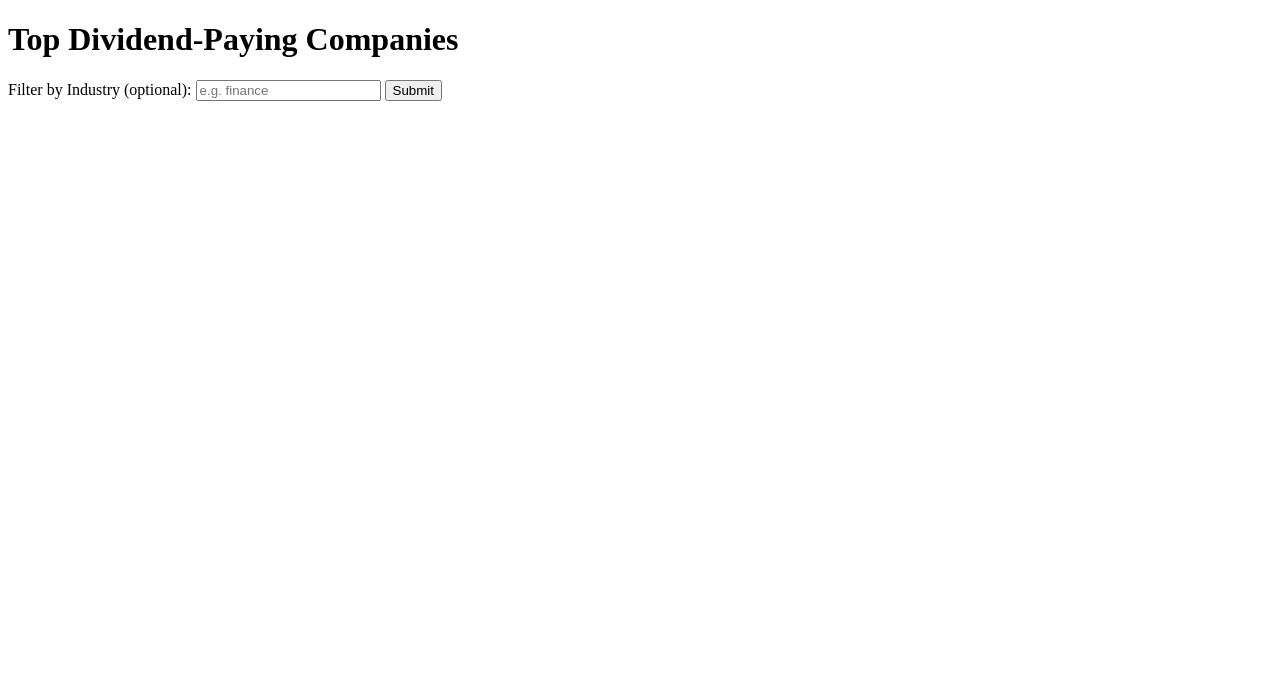
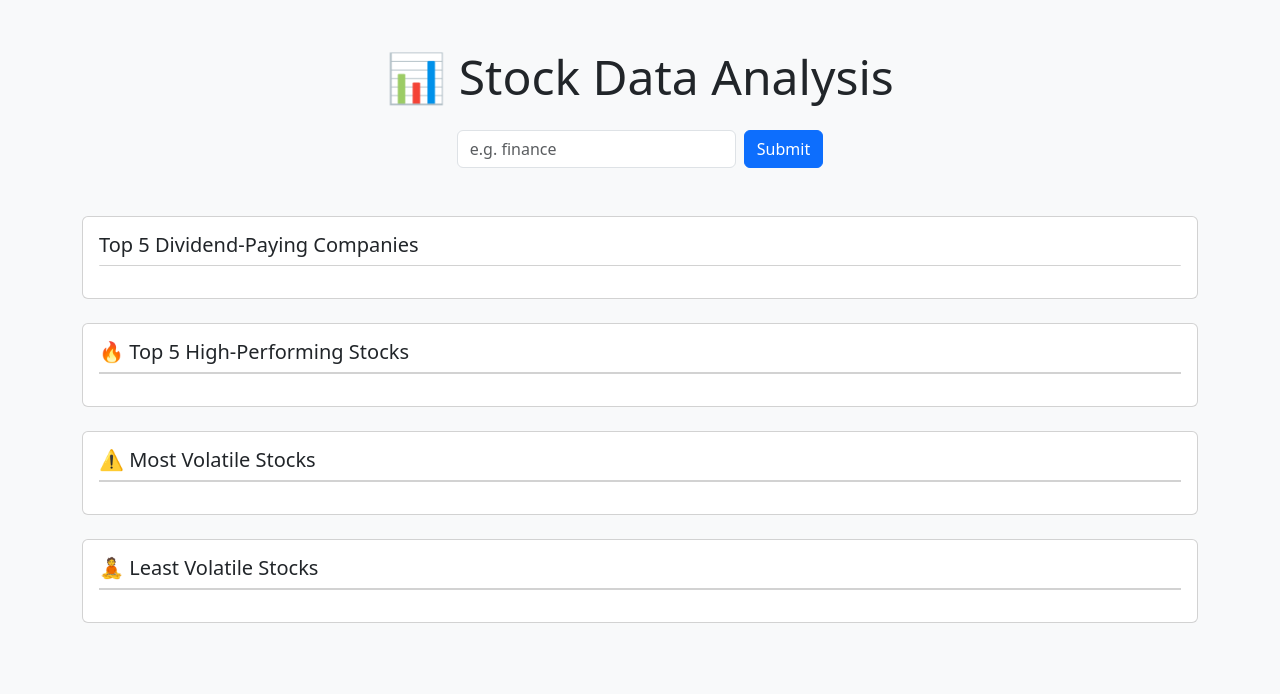
Before and after one commit to mohammedateeq08112021/Stock-analysis-CI-CD-pipeline, a Flask app: template templates/index.html in a window 1280 px wide. Shown: the top 694 px of the page. Run offline with Flask 3, Linux system fonts and the light colour scheme; the template is opened without the code that fills it, so the values that code supplies are empty; some libraries are stand-ins or nearby versions.

Commit message:
Update index.html

```diff
--- a/templates/index.html
+++ b/templates/index.html
@@ -1,22 +1,86 @@
 <!doctype html>
-<html>
+<html lang="en">
 <head>
-    <title>Stock Dashboard</title>
+    <meta charset="UTF-8">
+    <title>Stock Data Analysis</title>
+    <link href="https://cdn.jsdelivr.net/npm/bootstrap@5.3.0/dist/css/bootstrap.min.css" rel="stylesheet">
+    <script src="https://cdn.plot.ly/plotly-latest.min.js"></script>
 </head>
-<body>
-    <h1>Top Dividend-Paying Companies</h1>
-    <form method="POST">
-        <label for="industry">Filter by Industry (optional):</label>
-        <input type="text" name="industry" placeholder="e.g. finance">
-        <button type="submit">Submit</button>
-    </form>
-    {% if summary %}
-        <h2>Top 5 Companies:</h2>
-        <ul>
-            {% for _, row in summary.iterrows() %}
-                <li>{{ row['Brand_Name'] }} - Dividends: {{ row['Dividends'] }}</li>
-            {% endfor %}
-        </ul>
-    {% endif %}
+<body class="bg-light">
+    <div class="container py-5">
+        <h1 class="text-center mb-4 display-5">📊 Stock Data Analysis</h1>
+        <form method="POST" class="d-flex justify-content-center mb-5">
+            <input type="text" name="industry" class="form-control w-25 me-2" placeholder="e.g. finance">
+            <button type="submit" class="btn btn-primary">Submit</button>
+        </form>
+
+        {% if summary is not none and not summary.empty %}
+        <div class="card mb-4 p-3">
+            <h5 class="card-title">Top 5 Dividend-Paying Companies</h5>
+            <ul class="list-group list-group-flush mb-3">
+                {% for _, row in summary.iterrows() %}
+                <li class="list-group-item">
+                    <strong>{{ row['Brand_Name'] }}</strong> — Dividends: {{ row['Dividends'] }}
+                </li>
+                {% endfor %}
+            </ul>
+            {% if chart_json %}
+            <div id="dividend-chart"></div>
+            <script>
+                var chart = {{ chart_json | safe }};
+                Plotly.newPlot('dividend-chart', chart.data, chart.layout);
+            </script>
+            {% endif %}
+        </div>
+        {% endif %}
+
+        {% if high_perf is not none and not high_perf.empty %}
+        <div class="card mb-4 p-3">
+            <h5 class="card-title">🔥 Top 5 High-Performing Stocks</h5>
+            <ul class="list-group list-group-flush mb-3">
+                {% for _, row in high_perf.iterrows() %}
+                <li class="list-group-item">{{ row['Brand_Name'] }} — Cumulative Return: {{ row['Cumulative Return'] | round(2) }}</li>
+                {% endfor %}
+            </ul>
+            <div id="return-chart"></div>
+            <script>
+                var returnChart = {{ high_perf_plot | safe }};
+                Plotly.newPlot('return-chart', returnChart.data, returnChart.layout);
+            </script>
+        </div>
+        {% endif %}
+
+        {% if most_volatile is not none and not most_volatile.empty %}
+        <div class="card mb-4 p-3">
+            <h5 class="card-title">⚠️ Most Volatile Stocks</h5>
+            <ul class="list-group list-group-flush mb-3">
+                {% for _, row in most_volatile.iterrows() %}
+                <li class="list-group-item">{{ row['Brand_Name'] }} — Volatility: {{ row['Volatility'] | round(2) }}</li>
+                {% endfor %}
+            </ul>
+            <div id="vol-chart"></div>
+            <script>
+                var volChart = {{ most_volatile_plot | safe }};
+                Plotly.newPlot('vol-chart', volChart.data, volChart.layout);
+            </script>
+        </div>
+        {% endif %}
+
+        {% if least_volatile is not none and not least_volatile.empty %}
+        <div class="card mb-4 p-3">
+            <h5 class="card-title">🧘 Least Volatile Stocks</h5>
+            <ul class="list-group list-group-flush mb-3">
+                {% for _, row in least_volatile.iterrows() %}
+                <li class="list-group-item">{{ row['Brand_Name'] }} — Volatility: {{ row['Volatility'] | round(2) }}</li>
+                {% endfor %}
+            </ul>
+            <div id="low-vol-chart"></div>
+            <script>
+                var lowVolChart = {{ least_volatile_plot | safe }};
+                Plotly.newPlot('low-vol-chart', lowVolChart.data, lowVolChart.layout);
+            </script>
+        </div>
+        {% endif %}
+    </div>
 </body>
 </html>
```
